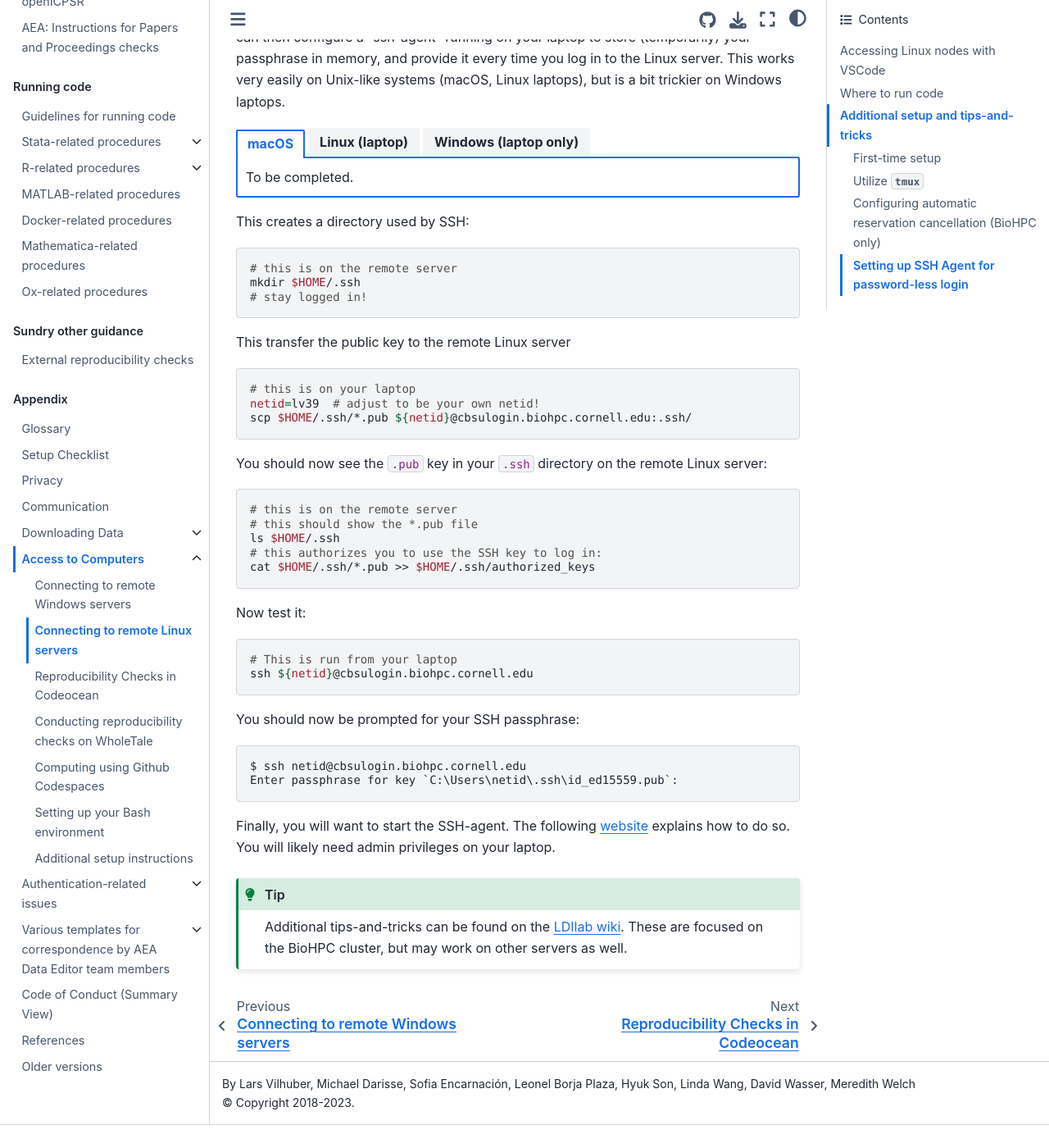
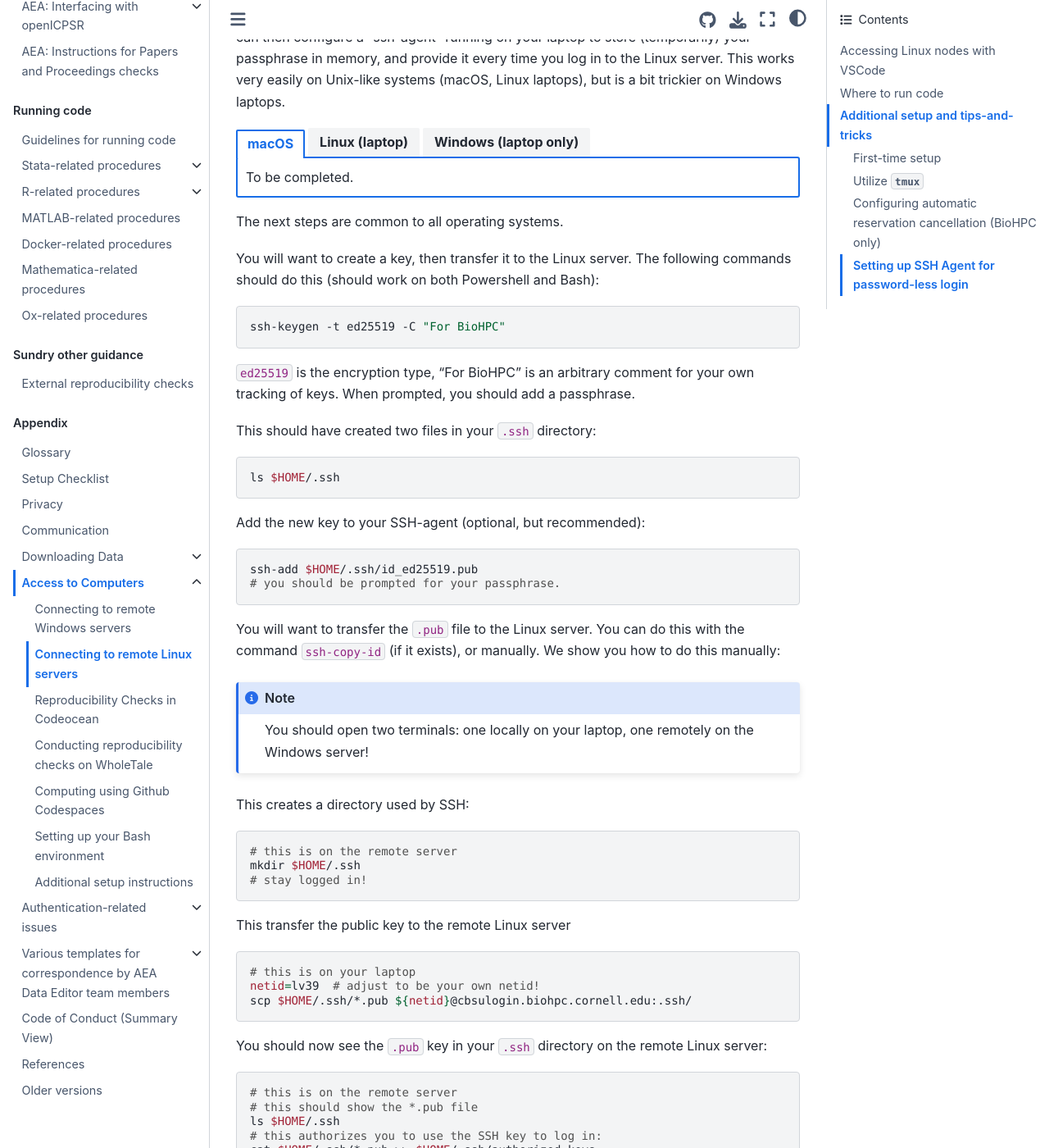
Before and after one commit to labordynamicsinstitute/ldilab-manual, a Jupyter Book: the page built from 95-15-linux-remote.md, in a window 1280 px wide and 1400 px high, scrolled down 4272 px. Shown: the whole window at 82% size. Built offline with Jupyter Book 1.0.4 settings and Sphinx 7.4.7 and the Sphinx Book theme 1.1.4, drawn with Linux system fonts in a browser that asks for light colours; before the commit the page ends 5644 px from its top, so only the background shows below that.

Commit message:
Update 95-15-linux-remote.md

````diff
--- a/95-15-linux-remote.md
+++ b/95-15-linux-remote.md
@@ -229,27 +229,37 @@
 
 The SSH protocol allows you to create a public-private key pair. You deposit the public key on the Linux server, and keep the (passphrase-protected) private key on your laptop. You can then configure a "ssh-agent" running on your laptop to store (temporarily) your passphrase in memory, and provide it every time you log in to the Linux server. This works very easily on Unix-like systems (macOS, Linux laptops), but is a bit trickier on Windows laptops.
 
-::::{tab-set}
+:::::{tab-set}
 
-:::{tab-item} macOS
+::::{tab-item} macOS
 
 To be completed.
 
-:::
+::::
 
-:::{tab-item} Linux (laptop)
+::::{tab-item} Linux (laptop)
 
 To be completed.
 
-:::
+::::
 
-:::{tab-item} Windows (laptop only)
+::::{tab-item} Windows (laptop only)
 
 First, you need to ensure that the SSH subsystem is installed.
 
 To be completed.
 
-Second, you will want to create a key, then transfer it to the Linux server. The following commands should do this (should work on both Powershell and Bash):
+
+Finally, you will want to start the SSH-agent. The following [website](https://interworks.com/blog/2021/09/15/setting-up-ssh-agent-in-windows-for-passwordless-git-authentication/) explains how to do so. You will likely need admin privileges on your laptop.
+
+
+::::
+
+:::::
+
+The next steps are common to all operating systems.
+
+You will want to create a key, then transfer it to the Linux server. The following commands should do this (should work on both Powershell and Bash):
 
 ```bash
 ssh-keygen -t ed25519 -C "For BioHPC"
@@ -263,13 +273,20 @@
 ls $HOME/.ssh
 ```
 
+Add the new key to your SSH-agent (optional, but recommended):
+
+```bash
+ssh-add $HOME/.ssh/id_ed25519.pub
+# you should be prompted for your passphrase.
+```
+
 You will want to transfer the `.pub` file to the Linux server. You can do this with the command `ssh-copy-id` (if it exists), or manually. We show you how to do this manually:
 
-:::::{note}
+:::{note}
 
 You should open two terminals: one locally on your laptop, one remotely on the Windows server!
 
-:::::
+:::
 
 
 This creates a directory used by SSH:
@@ -312,11 +329,6 @@
 Enter passphrase for key `C:\Users\netid\.ssh\id_ed15559.pub`:
 ```
 
-Finally, you will want to start the SSH-agent. The following [website](https://interworks.com/blog/2021/09/15/setting-up-ssh-agent-in-windows-for-passwordless-git-authentication/) explains how to do so. You will likely need admin privileges on your laptop.
-
-:::
-
-::::
 
 ```{tip}
 Additional tips-and-tricks can be found on the [LDIlab wiki](https://github.com/labordynamicsinstitute/replicability-training/wiki/Getting-access-to-BioHPC-Linux-nodes). These are focused on the BioHPC cluster, but may work on other servers as well.
````
